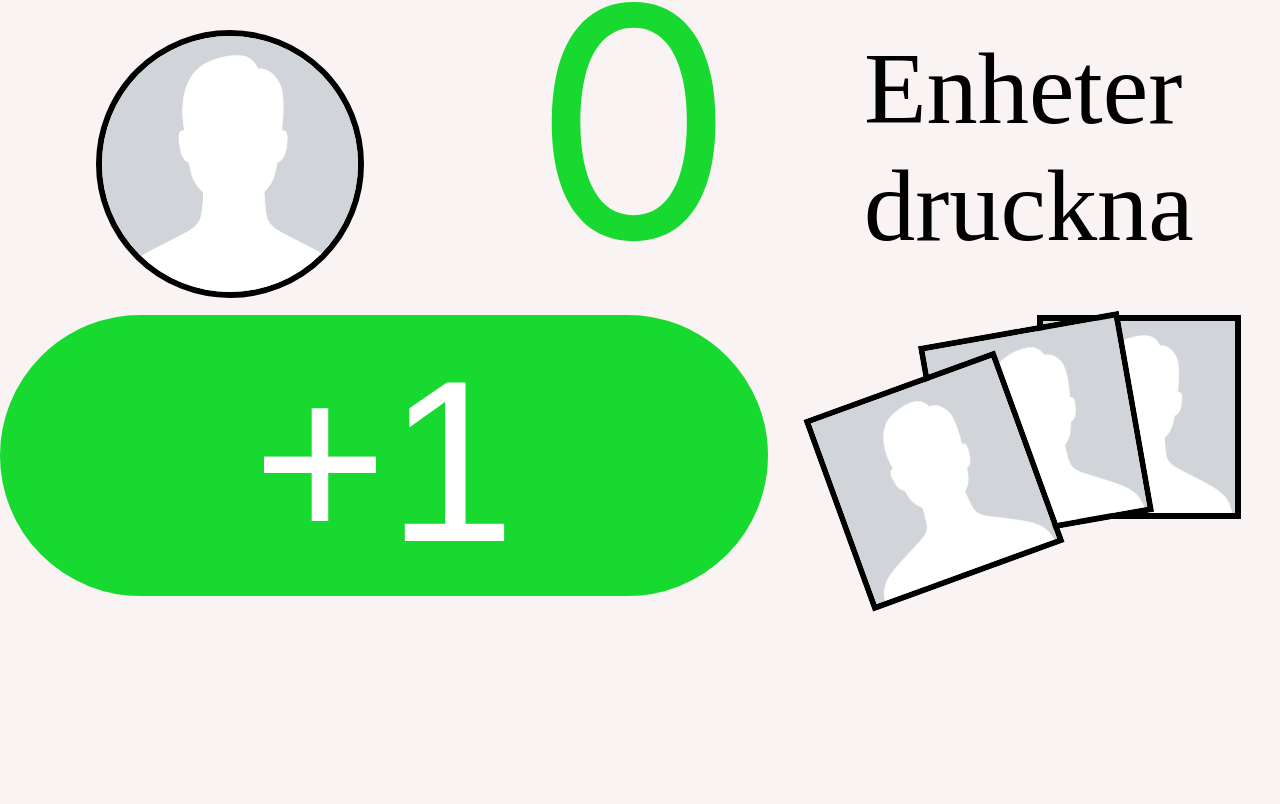
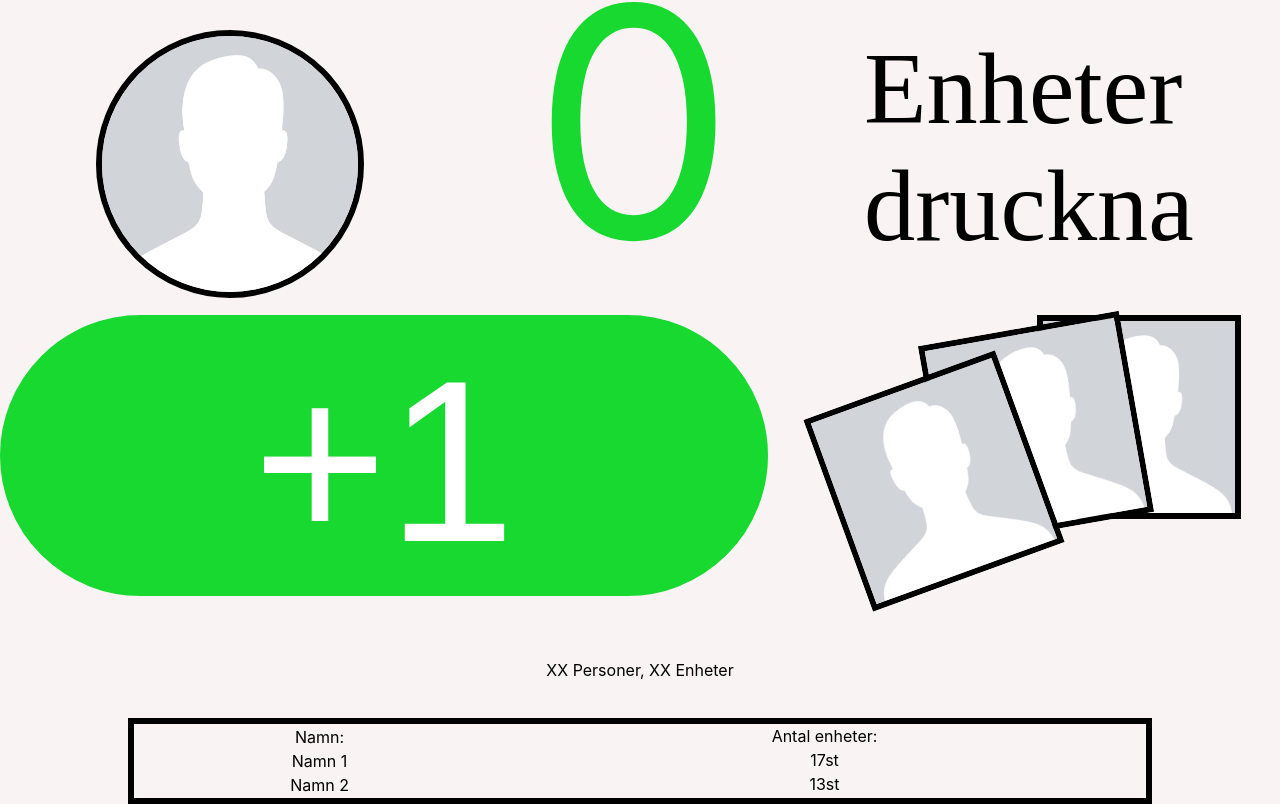
Before and after one commit to albintillas/flakdagsappen, a React (Create React App) app: page /lobby in a window 1280 px wide. Shown: the part 178-982 px from the top of the page. Before the commit the page ends 800 px from the top, so only its background shows below. Built offline with nearby package versions, Linux system fonts and the light colour scheme.

Commit message:
Update LobbyPage.js

```diff
--- a/src/pages/LobbyPage.js
+++ b/src/pages/LobbyPage.js
@@ -11,9 +11,9 @@ function LobbyPage() {
 
     const [count, setCount] = useState(0);
     return (
-        <div>
+        <div class="main">
             <Header onpage={2} />
-            <div class="main" style={{marginTop: "2vh", display: "flex", justifyContent: "center" }}>
+            <div class="PFPandUnitsDisplay" style={{marginTop: "2vh", display: "flex", justifyContent: "center" }}>
                 <div style={{
                     width: "30vw",
                     height: "30vw"
@@ -35,7 +35,7 @@ function LobbyPage() {
                 </div>
 
             </div>
-            <div style={{display: "flex"}}>
+            <div class="plusOneAndTiltedImages" style={{display: "flex"}}>
                 <button style={{
                         width: '60vw',
                         height: '20vw',
@@ -48,11 +48,11 @@ function LobbyPage() {
                         borderBottomRightRadius: '20vw',
                         fontSize: '18vw',
                         justifyContent: 'center',
-                        paddingBottom: '20vw'
+                        paddingBottom: '20vw',
                     }}
                     className="increase" onClick={() => setCount(count + 1)}>+1
                 </button>
-                <div classname="Container" style={{display: "flex", position: "relative", width: '35vw'}}>
+                <div className="imgContainer" style={{display: "flex", position: "relative", width: '35vw'}}>
                     <img src={testimage} style={{
                             marginLeft:'5vw',
                             marginTop: '5vw',
@@ -88,6 +88,29 @@ function LobbyPage() {
                     </img>
                 </div>
             </div>
+            <div className="tableHeader" style={{textAlign: "center", marginTop: "5vw"}}>
+                XX Personer, XX Enheter
+            </div>
+            <table className="table" style={{marginTop: "3vw", border: "0.5vw black solid", width: "80vw", marginLeft: "10vw", textAlign: "center"}}>
+                <tr  style={{border: "0.5vw solid black"}}>
+                    <td>
+                        Namn:
+                    </td>
+                    Antal enheter:
+                </tr>
+                <tr>
+                    <td>
+                        Namn 1
+                    </td>
+                    17st
+                </tr>
+                <tr>
+                    <td>
+                        Namn 2
+                    </td>
+                    13st
+                </tr>
+            </table>
         </div>
     );
 }
```
